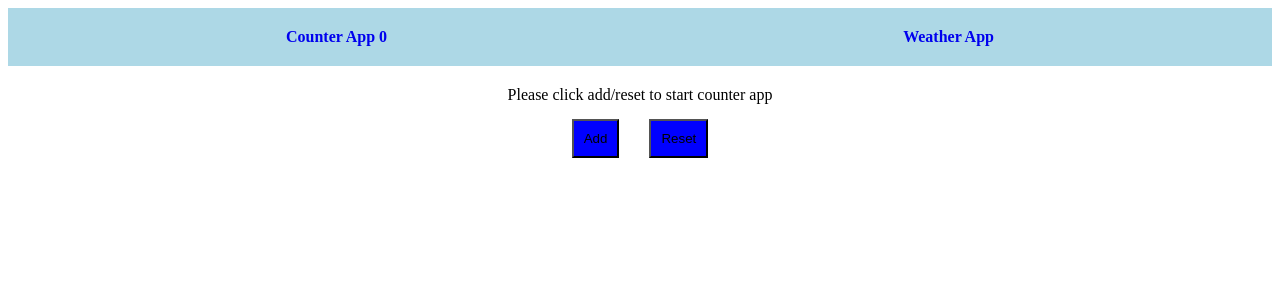
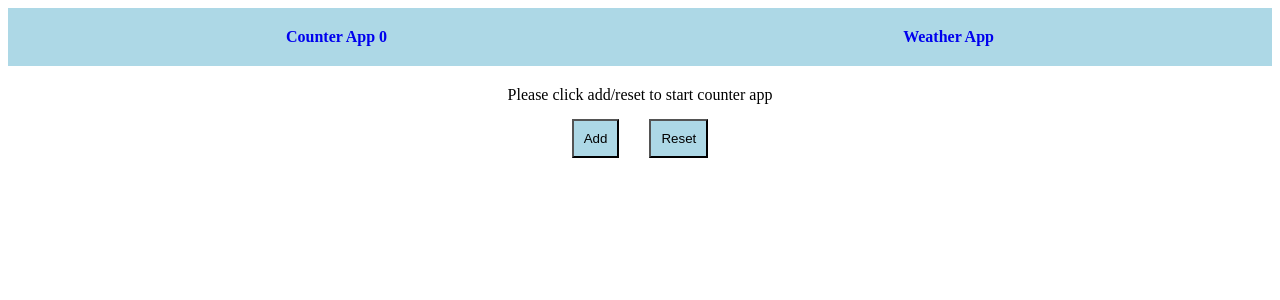
Before and after one commit to satyasairam3/weather-dashboard-sample, an Angular app: page /counter in a window 1280 px wide. Shown: the top 300 px of the page. Built offline with nearby package versions, Linux system fonts and the light colour scheme.

Commit message:
add light blue color to counter app

```diff
--- a/src/app/features/counter/counter.component.css
+++ b/src/app/features/counter/counter.component.css
@@ -4,7 +4,7 @@
 }
 
 .button-blue {
-    background-color: blue;
+    background-color: lightblue;
     padding : 10px;
 }
 
```
